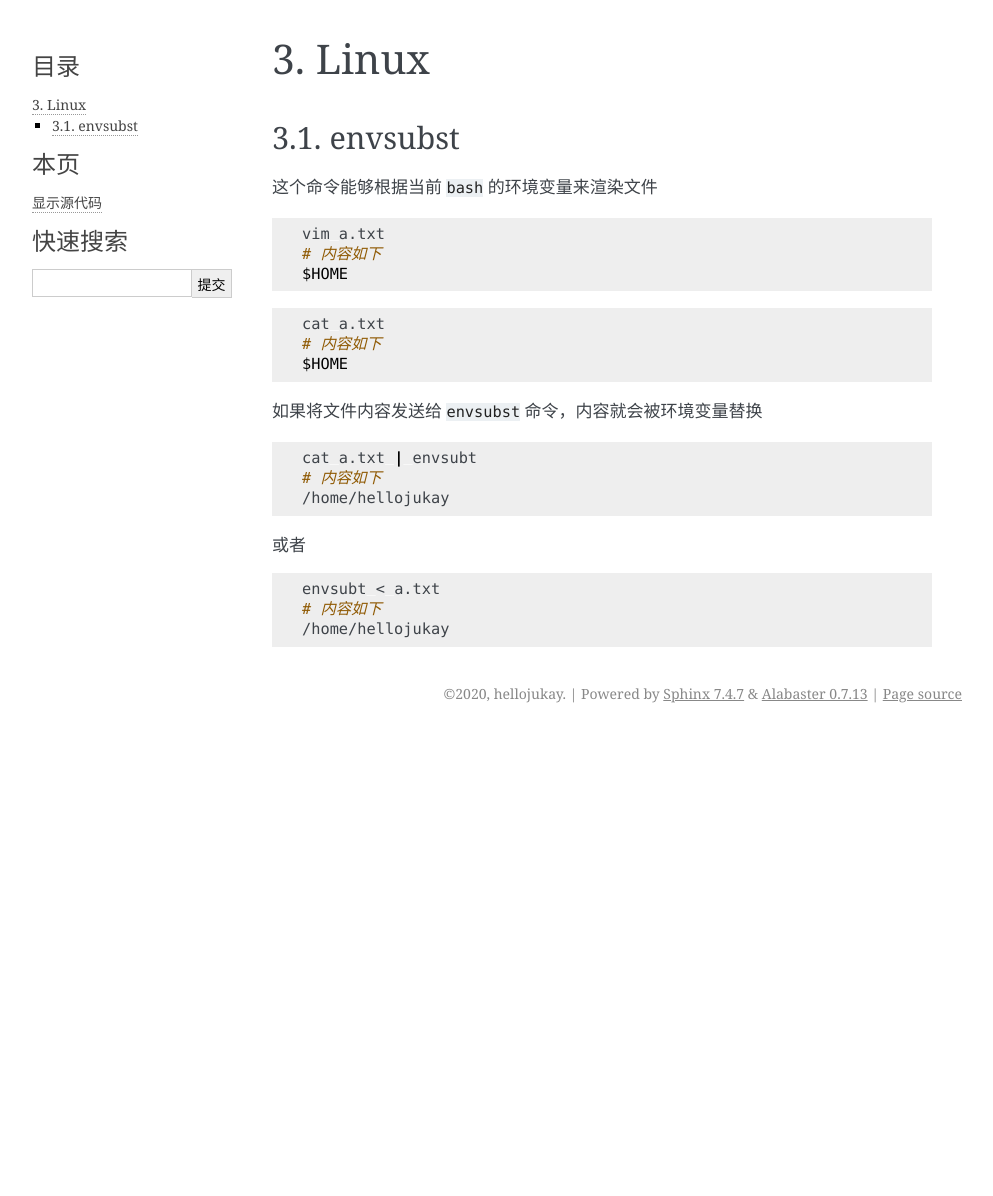
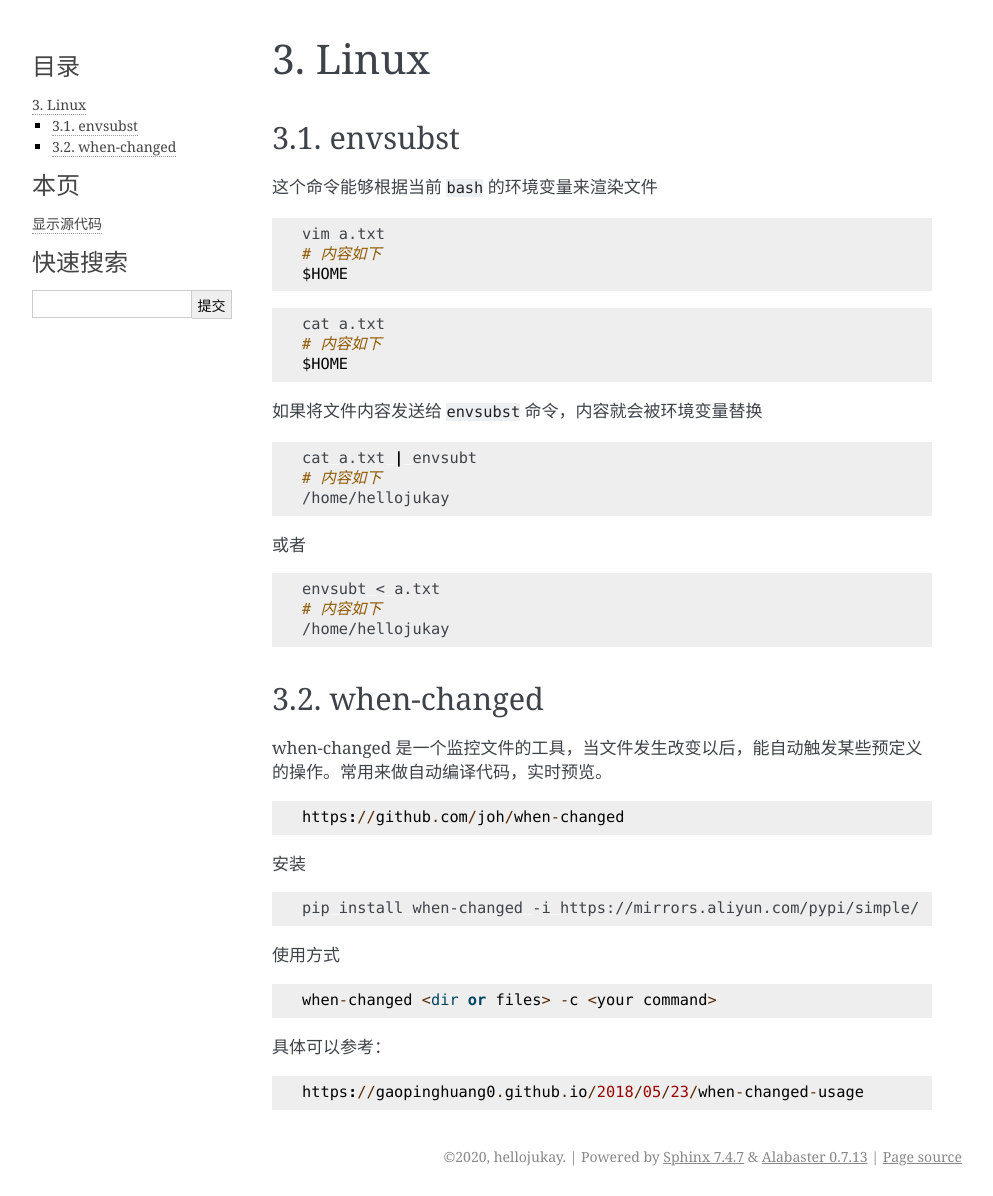
Before and after one commit to hellojukay/note, a Sphinx documentation site: the page built from source/linux/linux.md, in a window 1280 px wide. Shown: the whole page, without its empty margins (148-1141 px from the left). Built offline with Sphinx 7.4.7, drawn with Linux system fonts in a browser that asks for light colours; before the commit the page ends 900 px from its top, so only the background shows below that.

Commit message:
添加 when-changed 介绍

````diff
--- a/source/linux/linux.md
+++ b/source/linux/linux.md
@@ -24,3 +24,21 @@ envsubt < a.txt
 # 内容如下
 /home/hellojukay
 ```
+
+## when-changed
+when-changed 是一个监控文件的工具，当文件发生改变以后，能自动触发某些预定义的操作。常用来做自动编译代码，实时预览。
+```
+https://github.com/joh/when-changed
+```
+安装
+```bash
+pip install when-changed -i https://mirrors.aliyun.com/pypi/simple/
+```
+使用方式
+```
+when-changed <dir or files> -c <your command>
+```
+具体可以参考：
+```
+https://gaopinghuang0.github.io/2018/05/23/when-changed-usage
+```
````
